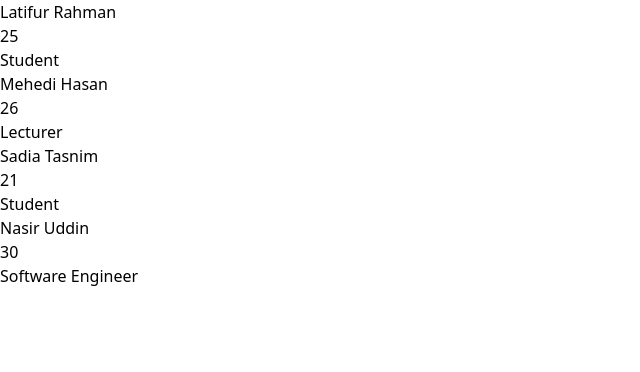
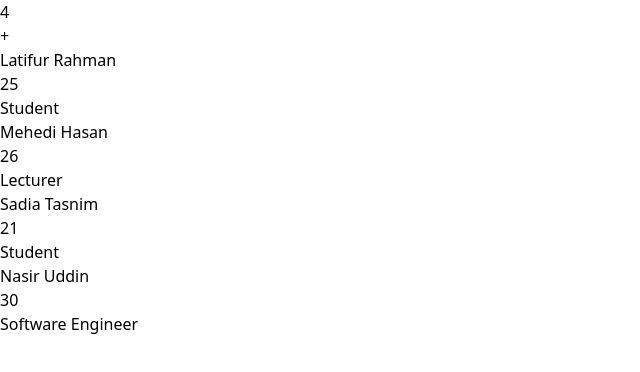
Before and after one commit to zihad18/Learn-React-with-TapaScript, a React (Vite) app in the folder Task_1/task1/: page / in a window 1280 px wide. Shown: the top 372 px of the page, without its empty margins (0-640 px from the left). Built offline with nearby package versions, Linux system fonts and the light colour scheme.

Commit message:
functionality added

```diff
--- a/Task_1/task1/src/components/AddUser.jsx
+++ b/Task_1/task1/src/components/AddUser.jsx
@@ -1,8 +1,10 @@
-function AddUser() {
+import PropType from 'prop-types';
+function AddUser({addUser}) {
     return (
-        <div>
-            <h1>Add User</h1>
-        </div>
+        <button onClick={addUser}>+</button>
     )
 }
+AddUser.propTypes = {
+    addUser: PropType.func.isRequired,
+}
 export default AddUser;
--- a/Task_1/task1/src/components/UserInfo.jsx
+++ b/Task_1/task1/src/components/UserInfo.jsx
@@ -1,4 +1,7 @@
 import UserList from './UserList';
+import UserStatus from './UserStatus';
+import AddUser from './AddUser';
+import { useState } from 'react';
 function UserInfo() {
     const InitialUsers = [
         {
@@ -26,9 +29,31 @@ function UserInfo() {
           occupation: 'Software Engineer',
         },
       ];
+    const [users, setUsers] = useState(InitialUsers);
+
+    function addNewUser() {
+    const firstName = ['John', 'Jane', 'Doe', 'Smith', 'Alex', 'Michael', 'David', 'James', 'Robert', 'William','Tapas']
+    const lastName = ['Smith', 'Johnson', 'Williams', 'Brown', 'Jones', 'Garcia', 'Miller', 'Davis', 'Rodriguez', 'Martinez','Rahman','Adikary']
+    const occupation = ['Student', 'Lecturer', 'Software Engineer', 'Teacher', 'Doctor', 'Lawyer', 'Accountant', 'Chef', 'Artist', 'Engineer','Teacher']
+    const RandomFullName = firstName[Math.floor(Math.random() * firstName.length)] + ' ' + lastName[Math.floor(Math.random() * lastName.length)];
+    const RandomAge = Math.floor(Math.random() * 50) + 20;
+    const RandomOccupation = occupation[Math.floor(Math.random() * occupation.length)];
+
+    const newUser = {
+        id: crypto.randomUUID(),
+        fullName: RandomFullName,
+        age: RandomAge,
+        occupation: RandomOccupation,
+    };
+    setUsers([...users, newUser]);
+
+    }
+
     return (
       <div>
-        <UserList users={InitialUsers} />
+        <UserStatus userNumber={users.length} />
+        <AddUser addUser={addNewUser} />
+        <UserList users={users} />
       </div>
     )
 }
--- a/Task_1/task1/src/components/UserStatus.jsx
+++ b/Task_1/task1/src/components/UserStatus.jsx
@@ -1,10 +1,13 @@
-function UserStatus() {
-
+import PropType from 'prop-types';
+function UserStatus({ userNumber }) {
 
   return (
     <div>
-        <h1>User Status</h1>
+        <h1>{userNumber}</h1>
     </div>
   );
 }
+UserStatus.propTypes = {
+  userNumber: PropType.number.isRequired,
+}
 export default UserStatus;
```
